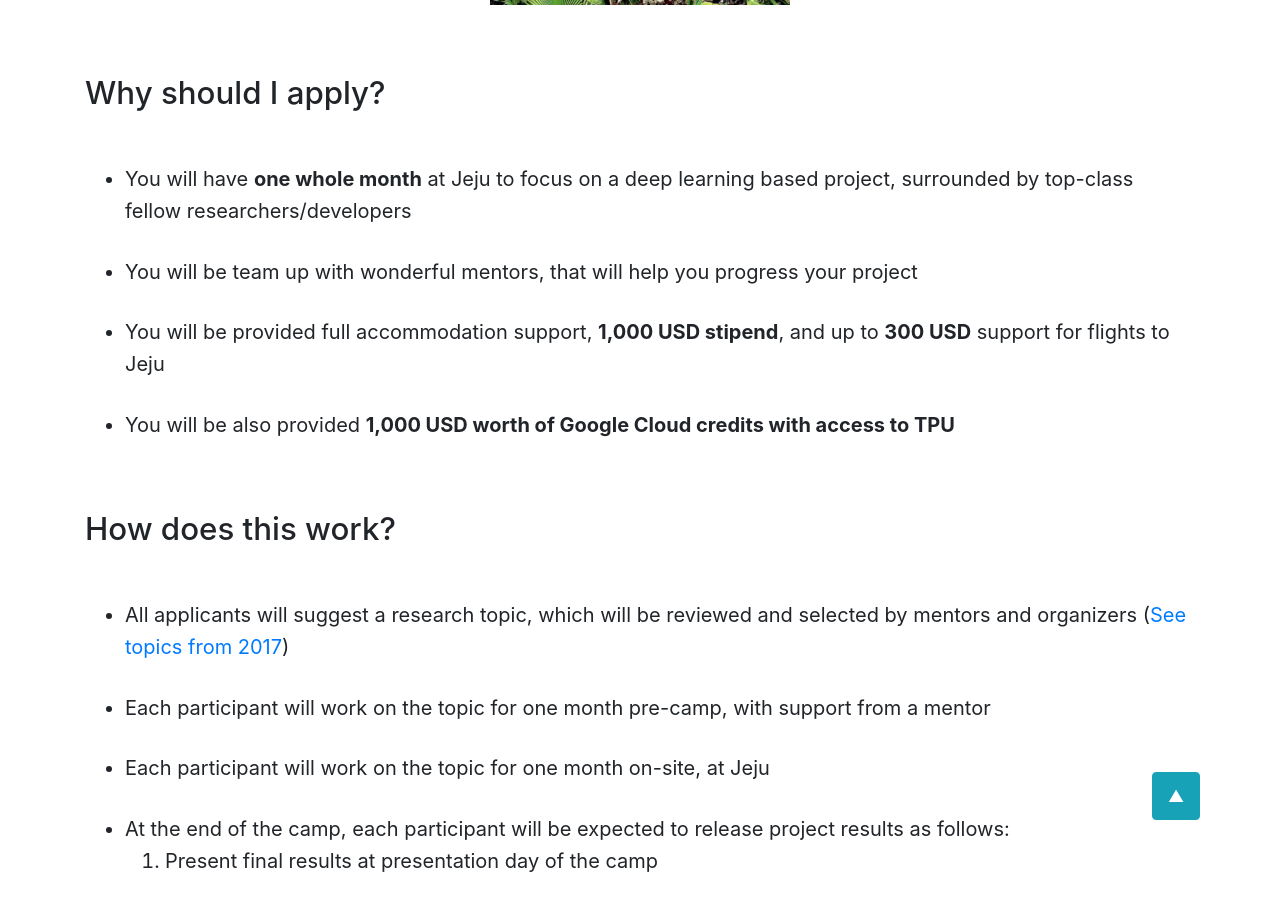
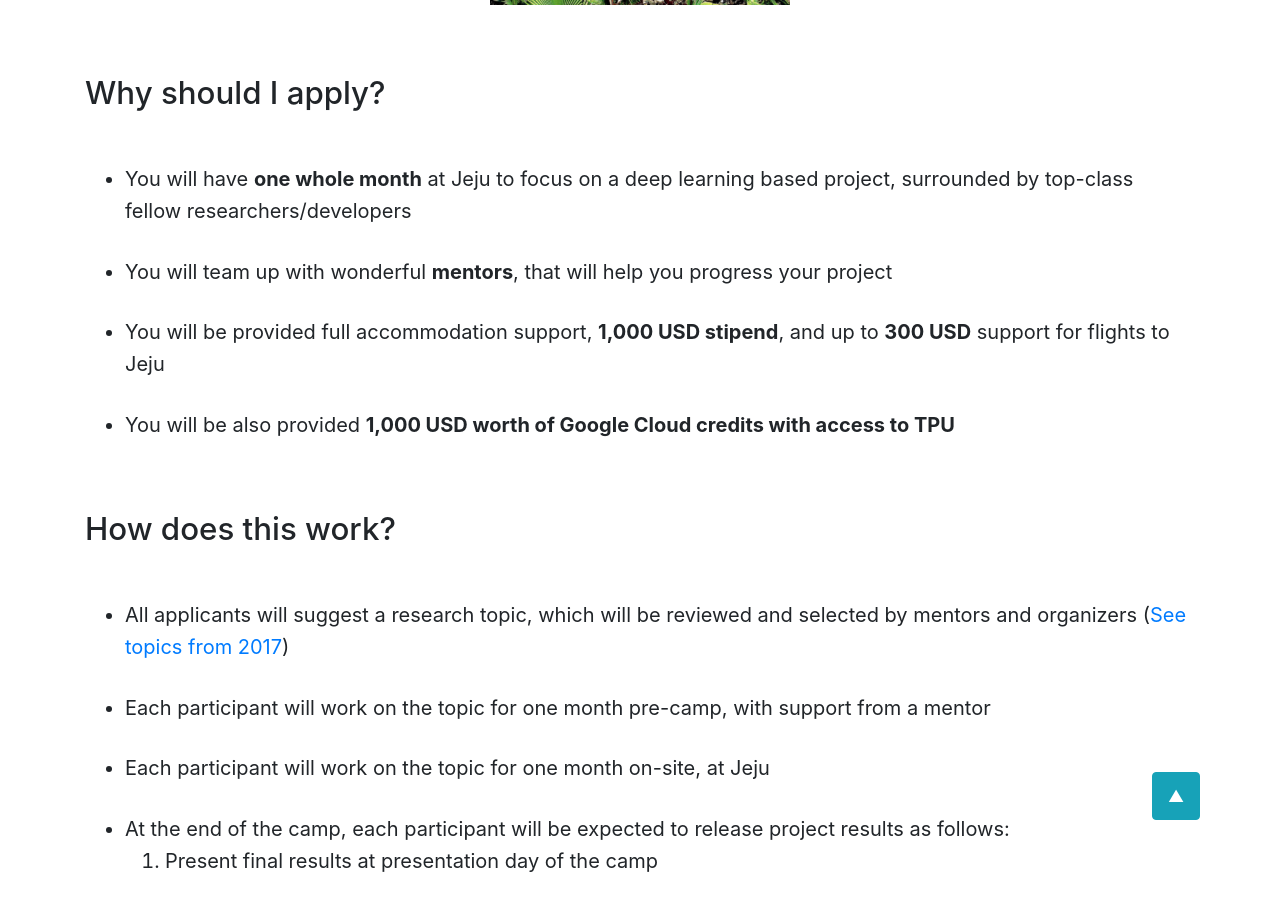
Before and after one commit to TensorFlowKR/dlcampjeju, a Jekyll site: the page built from 2018/index.md, in a window 1280 px wide and 900 px high, scrolled down 1555 px. Built offline with Jekyll 4.4.1, drawn with Linux system fonts in a browser that asks for light colours; nearby versions of some CDN libraries; some of the changed text lies outside the part shown.

Commit message:
Fix grammar error and add some font styling

```diff
--- a/2018/index.md
+++ b/2018/index.md
@@ -19,7 +19,7 @@ that come from various backgrounds but all interested in practicing and advancin
 ## Why should I apply?
 
 - You will have **one whole month** at Jeju to focus on a deep learning based project, surrounded by top-class fellow researchers/developers
-- You will be team up with wonderful mentors, that will help you progress your project
+- You will team up with wonderful **mentors**, that will help you progress your project
 - You will be provided full accommodation support, **1,000 USD stipend**, and up to **300 USD** support for flights to Jeju
 - You will be also provided **1,000 USD worth of Google Cloud credits with access to TPU**
 
--- a/_includes/footers/2018.html
+++ b/_includes/footers/2018.html
@@ -3,7 +3,7 @@
   <div class="footer__text site-footer-credits">
     <p>This camp is organized by the <a href="https://www.facebook.com/groups/TensorFlowKR">TensorFlow Korea User Group</a>:</p>
     <img class="organizers" src="./tfkr.png">
-    <p>And made possible by our Platinum sponsors:</p>
+    <p>And made possible by our <i>Platinum</i> sponsors:</p>
     <div class="sponsors">
         <div class="platinum">
             <img src="./google.png">
```
